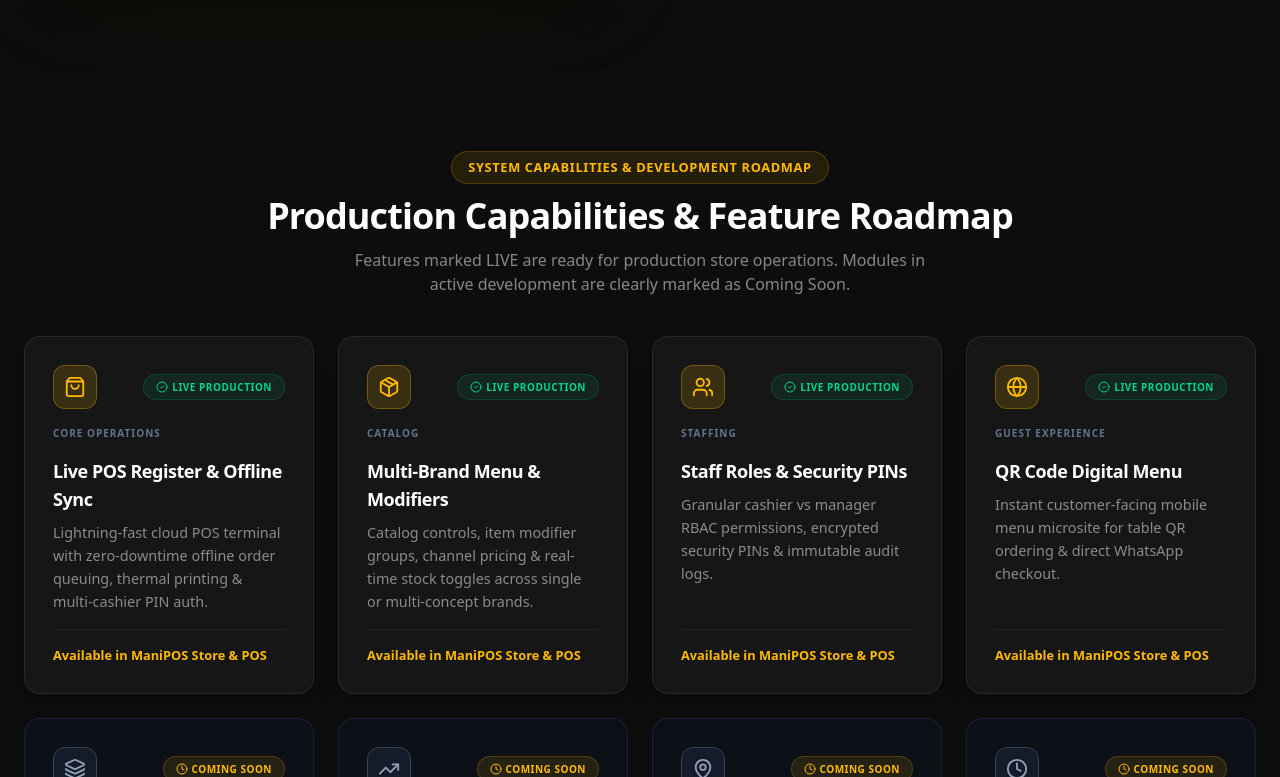
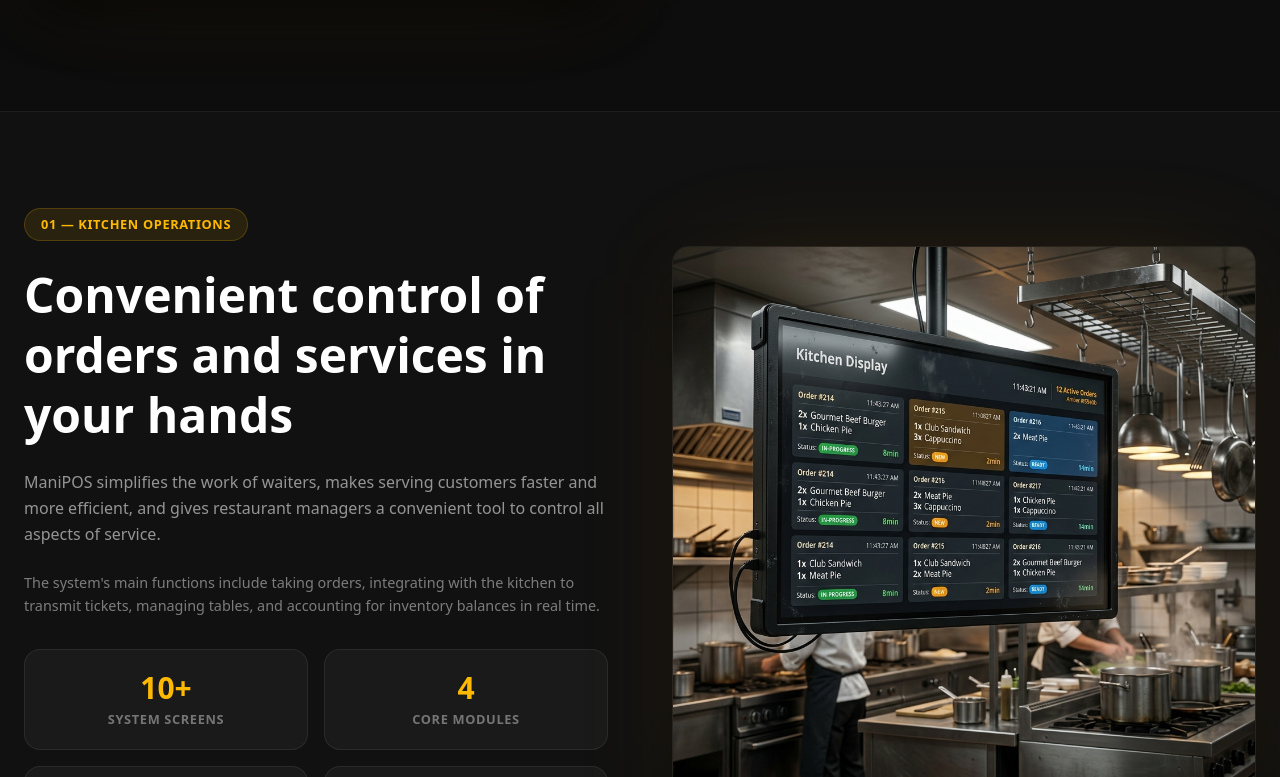
Before and after one commit to ukemeuu/manipos, a React (Vite) app: page / in a window 1280 px wide. Shown: the part 2203-2980 px from the top of the page. Built offline with nearby package versions, Linux system fonts and the light colour scheme; no server answers; the database is empty; what qz-tray would draw is missing.

Commit message:
feat: remove capabilities and roadmap grid cards from homepage

```diff
--- a/src/components/LandingPage.jsx
+++ b/src/components/LandingPage.jsx
@@ -29,8 +29,6 @@ import {
   X,
   AlertTriangle,
 } from 'lucide-react';
-import { getPublicFeatures } from '../config/features';
-import { FeatureCard } from './FeatureCard';
 import { authenticateStaffLogin } from '../services/data/staffService';
 
 const fadeUp = {
@@ -546,28 +544,7 @@ export function LandingPage({ onProceedToLogin, onSwitchToRetail }) {
         </div>
       </section>
 
-      {/* ── MORE FEATURES GRID ── */}
-      <section className="py-10 pb-28 px-6">
-        <div className="max-w-7xl mx-auto space-y-10">
-          <div className="text-center space-y-3">
-            <div className="inline-block bg-amber-400/10 text-amber-400 font-bold text-xs px-4 py-1.5 rounded-full uppercase tracking-wider border border-amber-400/20">
-              System Capabilities & Development Roadmap
-            </div>
-            <h3 className="text-3xl sm:text-4xl font-black text-white tracking-tight">
-              Production Capabilities & Feature Roadmap
-            </h3>
-            <p className="text-white/50 text-base max-w-xl mx-auto font-medium">
-              Features marked LIVE are ready for production store operations. Modules in active development are clearly marked as Coming Soon.
-            </p>
-          </div>
 
-          <div className="grid grid-cols-1 sm:grid-cols-2 lg:grid-cols-4 gap-6">
-            {getPublicFeatures().map((feat, i) => (
-              <FeatureCard key={feat.id} feature={feat} index={i} />
-            ))}
-          </div>
-        </div>
-      </section>
 
       {/* ── KDS SHOWCASE ── */}
       <section className="py-24 px-6 bg-white/[0.015] border-y border-white/[0.05]">
```
Also changed, not shown: 4 other files (tests, documents, lock files or other folders).
